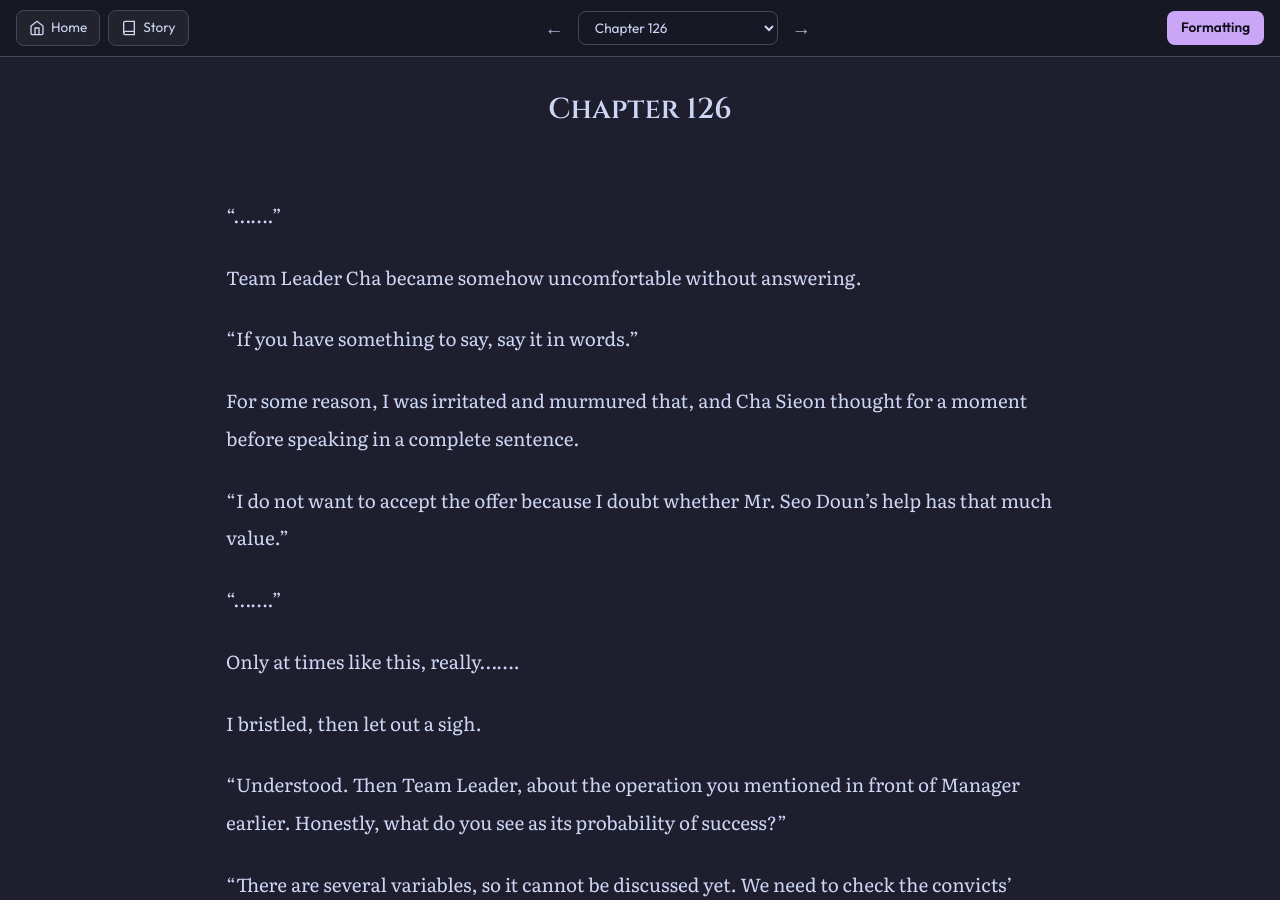
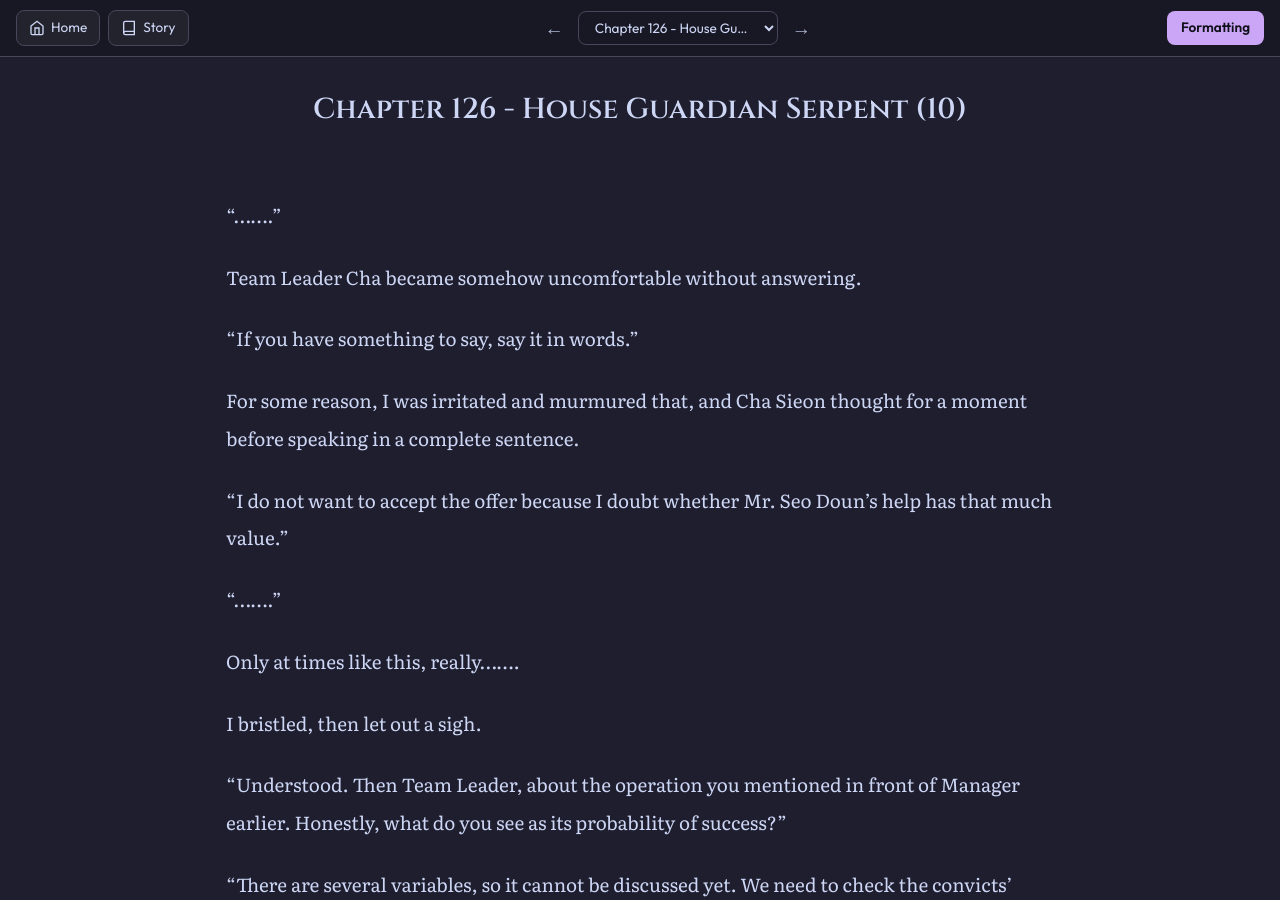
Before and after one commit to soleumn/soleumn.github.io, a Jekyll site: the page built from _chapters/esg/ch126.md, in a window 1280 px wide and 900 px high. Built offline with Jekyll 4.4.1, drawn with Linux system fonts in a browser that asks for light colours; comment, search, counter and statistics services are not loaded.

Commit message:
Update ch126.md

```diff
--- a/_chapters/esg/ch126.md
+++ b/_chapters/esg/ch126.md
@@ -1,5 +1,5 @@
 ---
-title: "Chapter 126"
+title: "Chapter 126 - House Guardian Serpent (10)"
 categories: esg
 capitulo: 126
 ---
```
